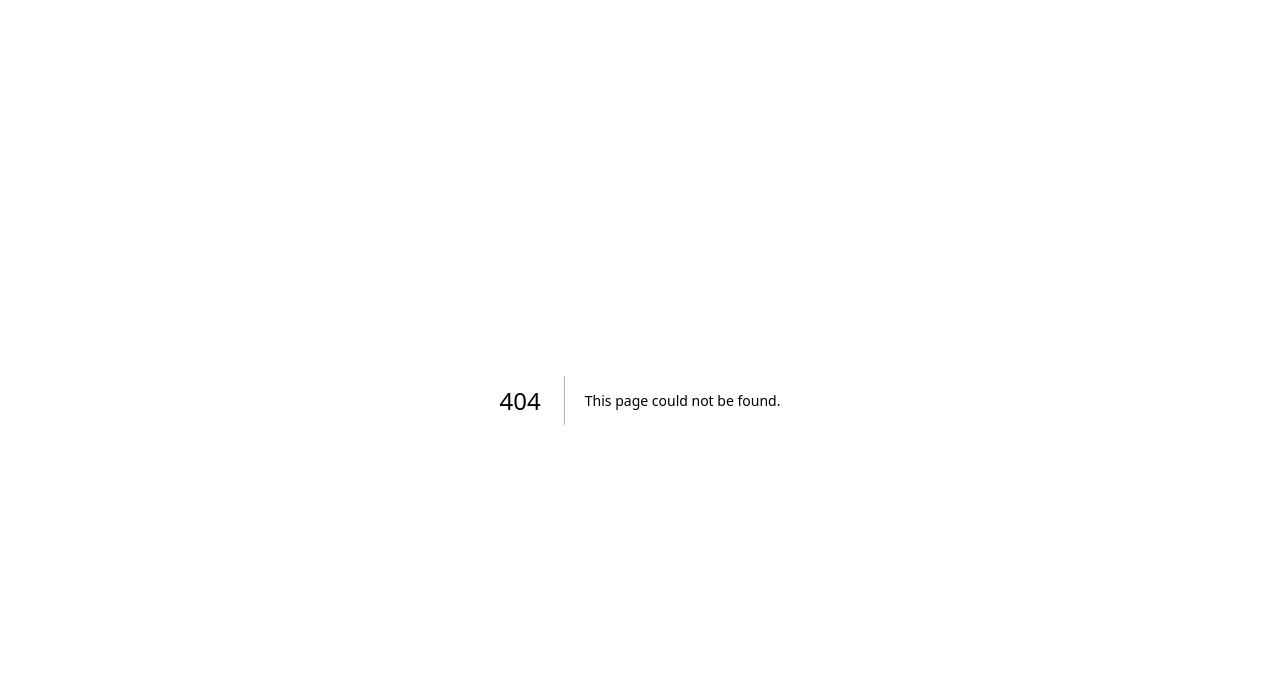
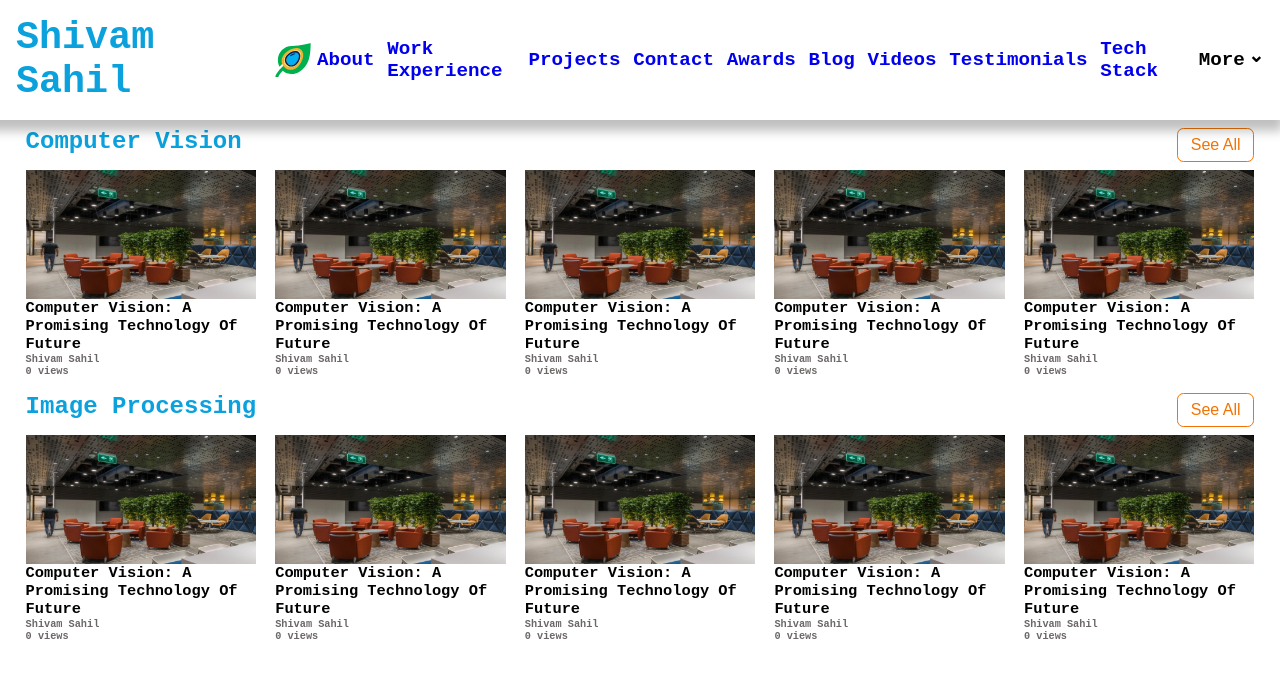
Before and after one commit to sedhha/next-js-pf-v2, a Next.js app: page /blogs in a window 1280 px wide. Before the commit this address had no page. Shown: the top 678 px of the page. Built offline with nearby package versions, Linux system fonts and the light colour scheme.

Commit message:
Blog Section - Sepeare Page Started

```diff
--- /dev/null
+++ b/components/BlogPage/BlogSections/BlogSections.module.css
@@ -0,0 +1,71 @@
+.BlogSection {
+    width: 100vw;
+    display: flex;
+    flex-direction: column;
+    padding: 1vh 2vw;
+    row-gap: 2vh;
+}
+
+.Category {
+    display: flex;
+    flex-direction: column;
+    row-gap: 1vh;
+}
+
+.CategoryTitle {
+    display: flex;
+    justify-content: space-between;
+}
+
+.CategoryTitle > button {
+	padding: 0.85vh 1vw;
+	font-size: 2vh;
+	outline: none;
+	border: none;
+	color: var(--achievement-button-font-color);
+}
+
+.MetaDataContent > h2{
+    font-size: 1.2vw;
+}
+.MetaDataContent > h3, .MetaDataContent > h4 {
+    font-size: 0.8vw;
+    color: var(--dark-gray);
+}
+.BlogGrid {
+    display: grid;
+    width: 100%;
+    grid-template-columns: repeat(5, minmax(4vw, 20vw));
+    column-gap: 1.5vw;
+    row-gap: 1.5vh;
+}
+
+.BlogImage {
+    object-fit: cover;
+    object-position: center;
+    width: 100%;
+    aspect-ratio: 16 / 9;
+}
+
+.MetaDataContent {
+    display: flex;
+    flex-direction: column;
+}
+
+.BlogCard {
+    display: flex;
+    flex-direction: column;
+}
+
+.CategoryTitle > button {
+    background: transparent;
+    color: var(--orange);
+    cursor: pointer;
+    border: 1px solid var(--orange);
+    border-radius: 0.5vw;
+    outline: none;
+}
+
+.CategoryTitle > h2 {
+    color: var(--light-blue);
+}
--- /dev/null
+++ b/components/BlogPage/BlogSections/index.tsx
@@ -0,0 +1,112 @@
+import React from 'react';
+import classes from './BlogSections.module.css';
+import LazyImage from '@/components/v2/common/LazyImage';
+
+const BlogSection = () => {
+	return (
+		<section className={classes.BlogSection}>
+			<div className={classes.Category}>
+				<div className={classes.CategoryTitle}>
+					<h2>Computer Vision</h2>
+					<button>See All</button>
+				</div>
+				<div className={classes.BlogGrid}>
+					<>
+						<div className={classes.BlogCard}>
+							<LazyImage src={'/sample.png'} className={classes.BlogImage} />
+							<div className={classes.MetaDataContent}>
+								<h2>Computer Vision: A Promising Technology Of Future</h2>
+								<h3>Shivam Sahil</h3>
+								<h4>0 views</h4>
+							</div>
+						</div>
+						<div className={classes.BlogCard}>
+							<LazyImage src={'/sample.png'} className={classes.BlogImage} />
+							<div className={classes.MetaDataContent}>
+								<h2>Computer Vision: A Promising Technology Of Future</h2>
+								<h3>Shivam Sahil</h3>
+								<h4>0 views</h4>
+							</div>
+						</div>
+						<div className={classes.BlogCard}>
+							<LazyImage src={'/sample.png'} className={classes.BlogImage} />
+							<div className={classes.MetaDataContent}>
+								<h2>Computer Vision: A Promising Technology Of Future</h2>
+								<h3>Shivam Sahil</h3>
+								<h4>0 views</h4>
+							</div>
+						</div>
+						<div className={classes.BlogCard}>
+							<LazyImage src={'/sample.png'} className={classes.BlogImage} />
+							<div className={classes.MetaDataContent}>
+								<h2>Computer Vision: A Promising Technology Of Future</h2>
+								<h3>Shivam Sahil</h3>
+								<h4>0 views</h4>
+							</div>
+						</div>
+						<div className={classes.BlogCard}>
+							<LazyImage src={'/sample.png'} className={classes.BlogImage} />
+							<div className={classes.MetaDataContent}>
+								<h2>Computer Vision: A Promising Technology Of Future</h2>
+								<h3>Shivam Sahil</h3>
+								<h4>0 views</h4>
+							</div>
+						</div>
+					</>
+				</div>
+			</div>
+			<div className={classes.Category}>
+				<div className={classes.CategoryTitle}>
+					<h2>Image Processing</h2>
+					<button>See All</button>
+				</div>
+				<div className={classes.BlogGrid}>
+					<>
+						<div className={classes.BlogCard}>
+							<LazyImage src={'/sample.png'} className={classes.BlogImage} />
+							<div className={classes.MetaDataContent}>
+								<h2>Computer Vision: A Promising Technology Of Future</h2>
+								<h3>Shivam Sahil</h3>
+								<h4>0 views</h4>
+							</div>
+						</div>
+						<div className={classes.BlogCard}>
+							<LazyImage src={'/sample.png'} className={classes.BlogImage} />
+							<div className={classes.MetaDataContent}>
+								<h2>Computer Vision: A Promising Technology Of Future</h2>
+								<h3>Shivam Sahil</h3>
+								<h4>0 views</h4>
+							</div>
+						</div>
+						<div className={classes.BlogCard}>
+							<LazyImage src={'/sample.png'} className={classes.BlogImage} />
+							<div className={classes.MetaDataContent}>
+								<h2>Computer Vision: A Promising Technology Of Future</h2>
+								<h3>Shivam Sahil</h3>
+								<h4>0 views</h4>
+							</div>
+						</div>
+						<div className={classes.BlogCard}>
+							<LazyImage src={'/sample.png'} className={classes.BlogImage} />
+							<div className={classes.MetaDataContent}>
+								<h2>Computer Vision: A Promising Technology Of Future</h2>
+								<h3>Shivam Sahil</h3>
+								<h4>0 views</h4>
+							</div>
+						</div>
+						<div className={classes.BlogCard}>
+							<LazyImage src={'/sample.png'} className={classes.BlogImage} />
+							<div className={classes.MetaDataContent}>
+								<h2>Computer Vision: A Promising Technology Of Future</h2>
+								<h3>Shivam Sahil</h3>
+								<h4>0 views</h4>
+							</div>
+						</div>
+					</>
+				</div>
+			</div>
+		</section>
+	);
+};
+
+export default BlogSection;
--- /dev/null
+++ b/components/BlogPage/index.tsx
@@ -0,0 +1,14 @@
+import React from 'react';
+import { useAppSelector } from '@/redux/hooks';
+import Header from '@/v2/Header';
+import BlogSection from './BlogSections';
+
+export default function HomePage() {
+	const { darkMode } = useAppSelector((state) => state.navigation);
+	return (
+		<div className={darkMode ? 'darkMode' : 'lightMode'}>
+			<Header />
+			<BlogSection />
+		</div>
+	);
+}
--- /dev/null
+++ b/pages/blogs/index.tsx
@@ -0,0 +1,5 @@
+import BlogPage from '@/components/BlogPage';
+
+export default function Index() {
+	return <BlogPage />;
+}
--- a/pages/index.tsx
+++ b/pages/index.tsx
@@ -1,5 +1,4 @@
 import HomePage from '@/components/HomePage';
-import React from 'react';
 
 export default function Index() {
 	return <HomePage />;
```
